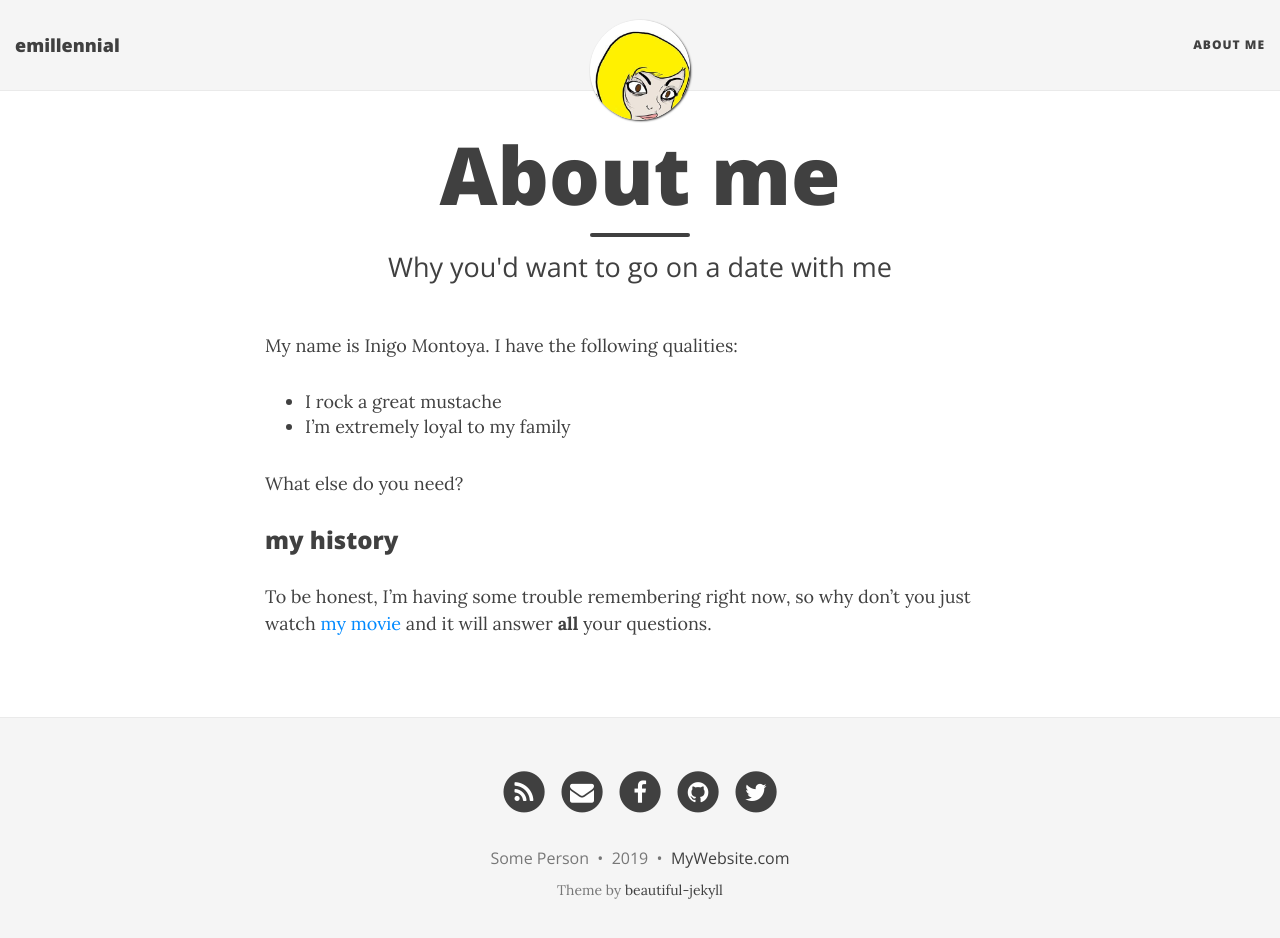
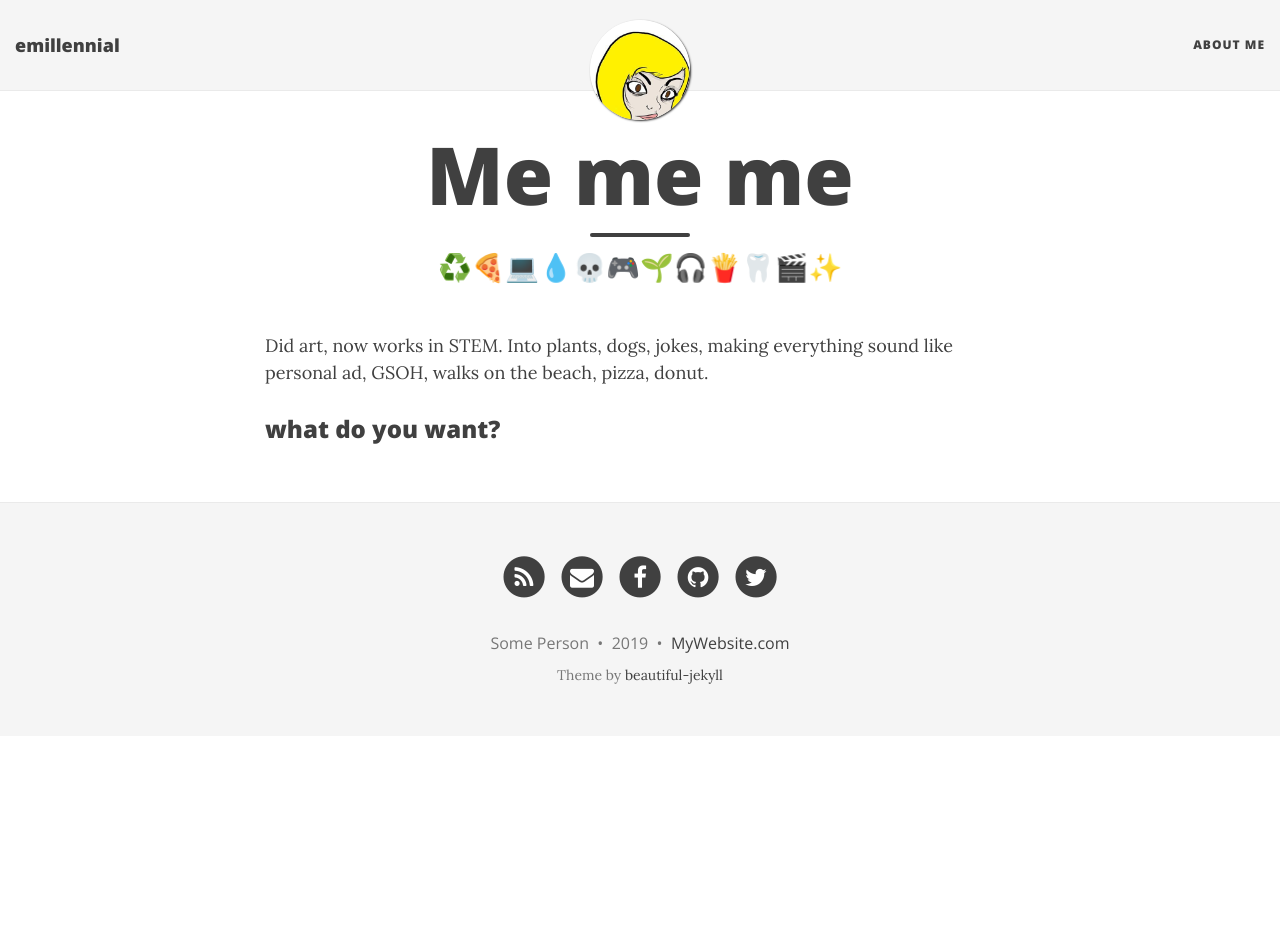
Before and after one commit to emillennial/emillennial.github.io, a Jekyll site: the page built from aboutme.md, in a window 1280 px wide and 951 px high. Shown: the top 938 px of the window. Built offline with Jekyll 4.4.1, drawn with Linux system fonts in a browser that asks for light colours; nearby versions of some CDN libraries.

Commit message:
Updated aboutme.md

```diff
--- a/aboutme.md
+++ b/aboutme.md
@@ -1,16 +1,9 @@
 ---
 layout: page
-title: About me
-subtitle: Why you'd want to go on a date with me
+title: Me me me
+subtitle: ♻️🍕💻💧💀🎮🌱🎧🍟🦷🎬✨
 ---
 
-My name is Inigo Montoya. I have the following qualities:
+Did art, now works in STEM. Into plants, dogs, jokes, making everything sound like personal ad, GSOH, walks on the beach, pizza, donut.
 
-- I rock a great mustache
-- I'm extremely loyal to my family
-
-What else do you need?
-
-### my history
-
-To be honest, I'm having some trouble remembering right now, so why don't you just watch [my movie](http://en.wikipedia.org/wiki/The_Princess_Bride_%28film%29) and it will answer **all** your questions.
+### what do you want?
```
